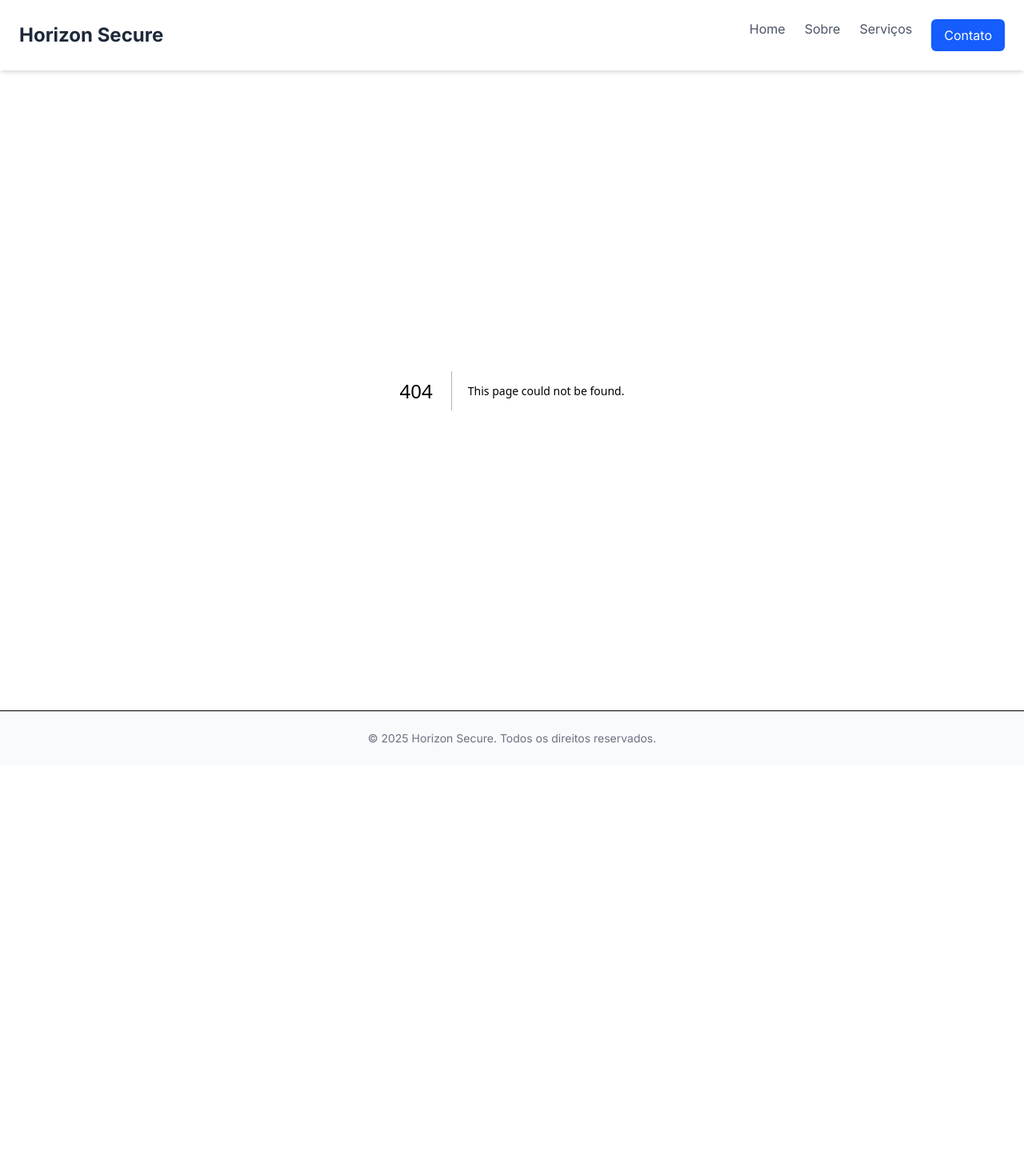
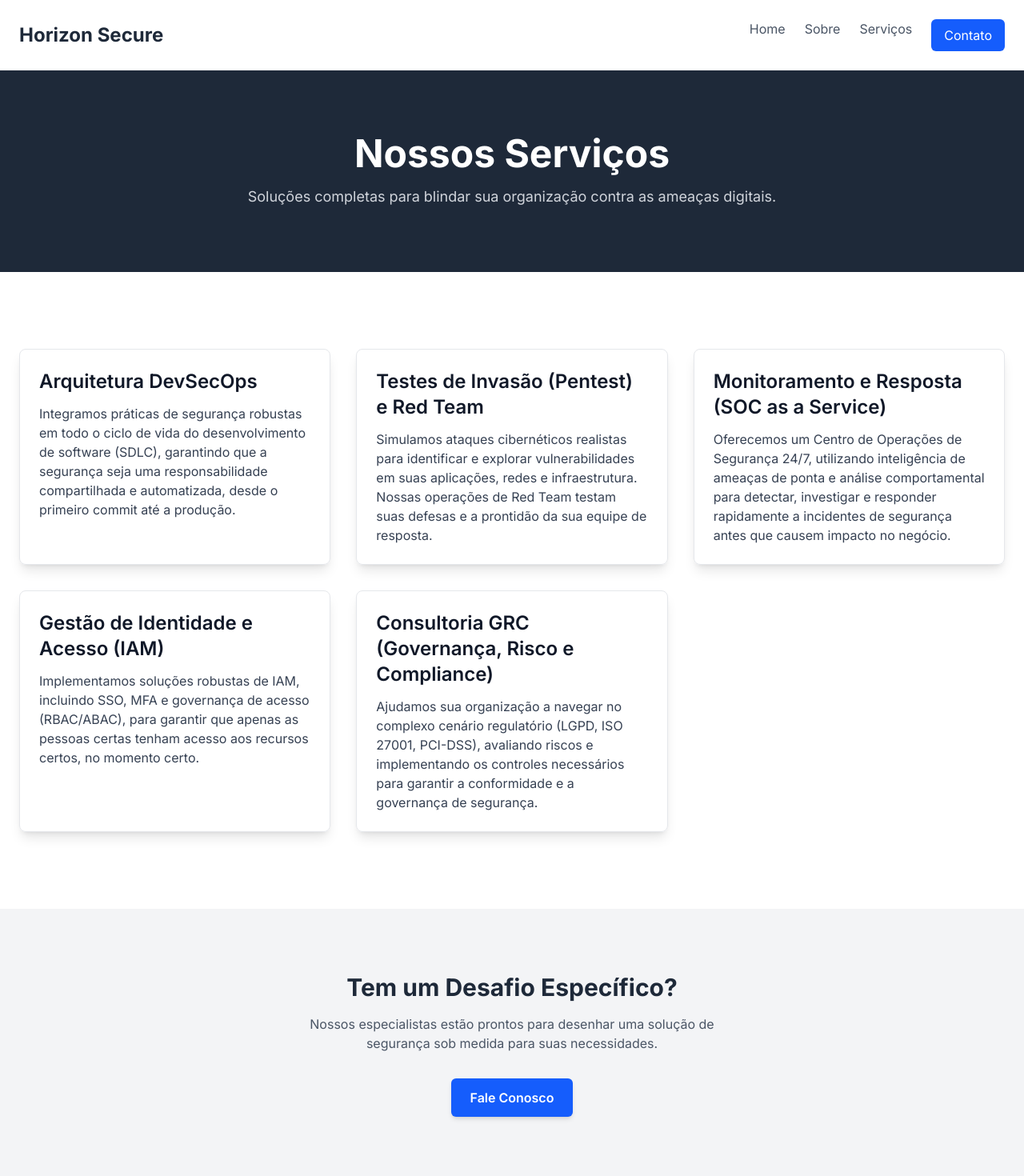
Before and after one commit to vitorfzp/Horizon-Secure, a Next.js app: page /servicos in a window 1280 px wide. Before the commit this address had no page. Shown: the top 1470 px of the page at 80% size. Before the commit the page ends 957 px from the top, so only its background shows below. Built offline with nearby package versions, Linux system fonts and the light colour scheme.

Commit message:
feat(fase-1): implementa Página Serviços

```diff
--- /dev/null
+++ b/src/app/servicos/page.tsx
@@ -0,0 +1,95 @@
+// src/app/servicos/page.tsx
+import { Metadata } from 'next';
+import Link from 'next/link';
+
+export const metadata: Metadata = {
+  title: 'Nossos Serviços | Horizon Secure',
+  description: 'Descubra como protegemos sua organização.',
+};
+
+// Dados mockados (Fase 1). Na Fase 2, isso virá do Sanity.
+const servicos = [
+  {
+    id: 1,
+    nome: 'Arquitetura DevSecOps',
+    descricao:
+      'Integramos práticas de segurança robustas em todo o ciclo de vida do desenvolvimento de software (SDLC), garantindo que a segurança seja uma responsabilidade compartilhada e automatizada, desde o primeiro commit até a produção.',
+  },
+  {
+    id: 2,
+    nome: 'Testes de Invasão (Pentest) e Red Team',
+    descricao:
+      'Simulamos ataques cibernéticos realistas para identificar e explorar vulnerabilidades em suas aplicações, redes e infraestrutura. Nossas operações de Red Team testam suas defesas e a prontidão da sua equipe de resposta.',
+  },
+  {
+    id: 3,
+    nome: 'Monitoramento e Resposta (SOC as a Service)',
+    descricao:
+      'Oferecemos um Centro de Operações de Segurança 24/7, utilizando inteligência de ameaças de ponta e análise comportamental para detectar, investigar e responder rapidamente a incidentes de segurança antes que causem impacto no negócio.',
+  },
+  {
+    id: 4,
+    nome: 'Gestão de Identidade e Acesso (IAM)',
+    descricao:
+      'Implementamos soluções robustas de IAM, incluindo SSO, MFA e governança de acesso (RBAC/ABAC), para garantir que apenas as pessoas certas tenham acesso aos recursos certos, no momento certo.',
+  },
+  {
+    id: 5,
+    nome: 'Consultoria GRC (Governança, Risco e Compliance)',
+    descricao:
+      'Ajudamos sua organização a navegar no complexo cenário regulatório (LGPD, ISO 27001, PCI-DSS), avaliando riscos e implementando os controles necessários para garantir a conformidade e a governança de segurança.',
+  },
+];
+
+export default function ServicosPage() {
+  return (
+    <div className="bg-white">
+      {/* Seção 1: Header da Página (Hero) */}
+      <section className="bg-gray-800 py-20 text-white">
+        <div className="container mx-auto px-6 text-center">
+          <h1 className="text-4xl font-bold md:text-5xl">Nossos Serviços</h1>
+          <p className="mt-4 max-w-2xl text-lg text-gray-300 mx-auto">
+            Soluções completas para blindar sua organização contra as ameaças
+            digitais.
+          </p>
+        </div>
+      </section>
+
+      {/* Seção 2: Lista de Serviços */}
+      <section className="container mx-auto px-6 py-24">
+        <div className="grid grid-cols-1 gap-8 md:grid-cols-2 lg:grid-cols-3">
+          {servicos.map((servico) => (
+            <div
+              key={servico.id}
+              className="flex flex-col rounded-lg border border-gray-200 p-6 shadow-lg"
+            >
+              <h2 className="mb-3 text-2xl font-semibold text-gray-900">
+                {servico.nome}
+              </h2>
+              <p className="flex-grow text-gray-700">{servico.descricao}</p>
+            </div>
+          ))}
+        </div>
+      </section>
+
+      {/* Seção 3: CTA */}
+      <section className="bg-gray-100">
+        <div className="container mx-auto flex flex-col items-center px-6 py-20 text-center">
+          <h2 className="text-3xl font-bold text-gray-800">
+            Tem um Desafio Específico?
+          </h2>
+          <p className="mt-4 max-w-xl text-gray-600">
+            Nossos especialistas estão prontos para desenhar uma solução de
+            segurança sob medida para suas necessidades.
+          </p>
+          <Link
+            href="/contato"
+            className="mt-8 rounded-md bg-blue-600 px-6 py-3 font-semibold text-white shadow-md hover:bg-blue-700"
+          >
+            Fale Conosco
+          </Link>
+        </div>
+      </section>
+    </div>
+  );
+}
```
